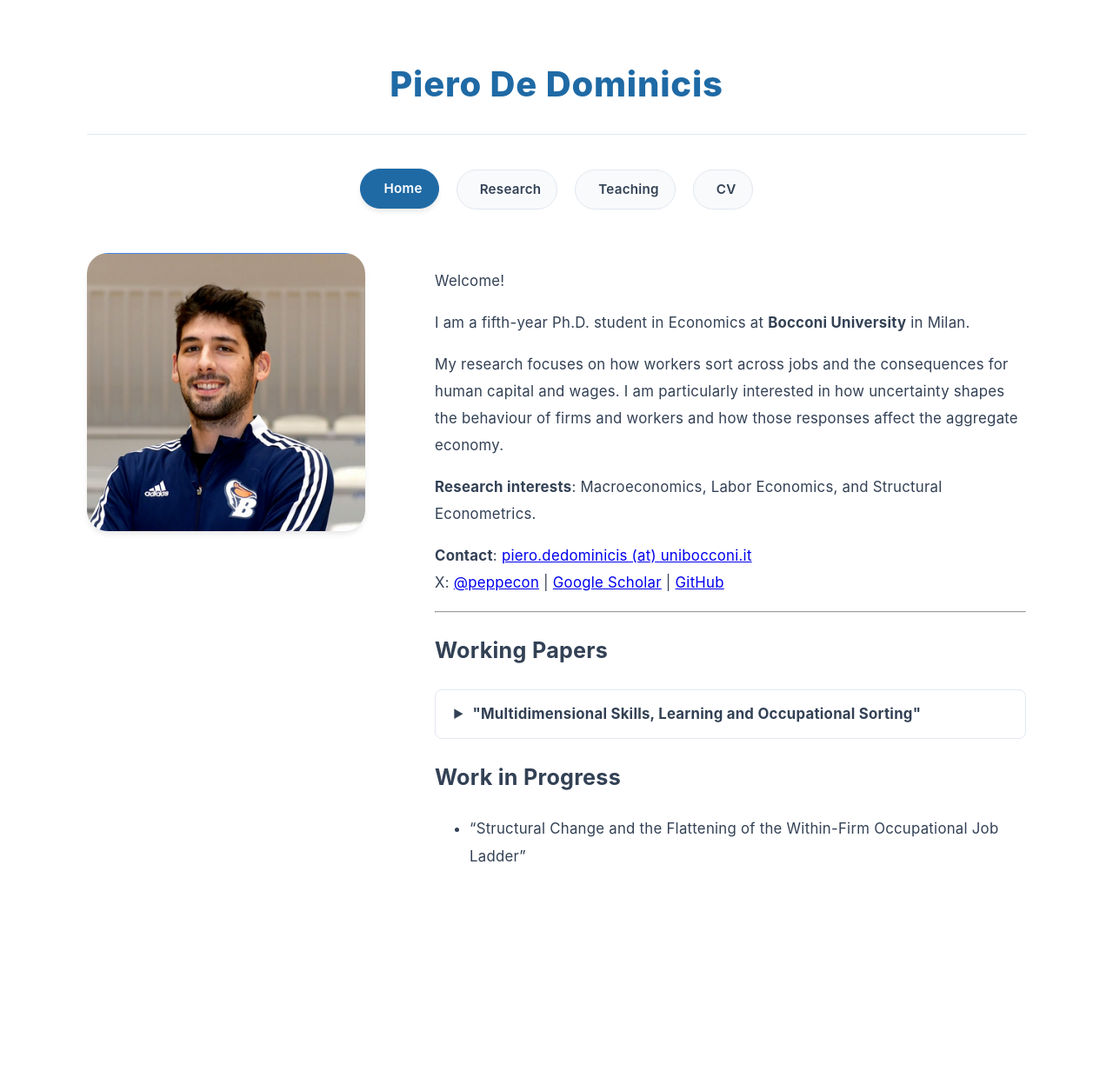
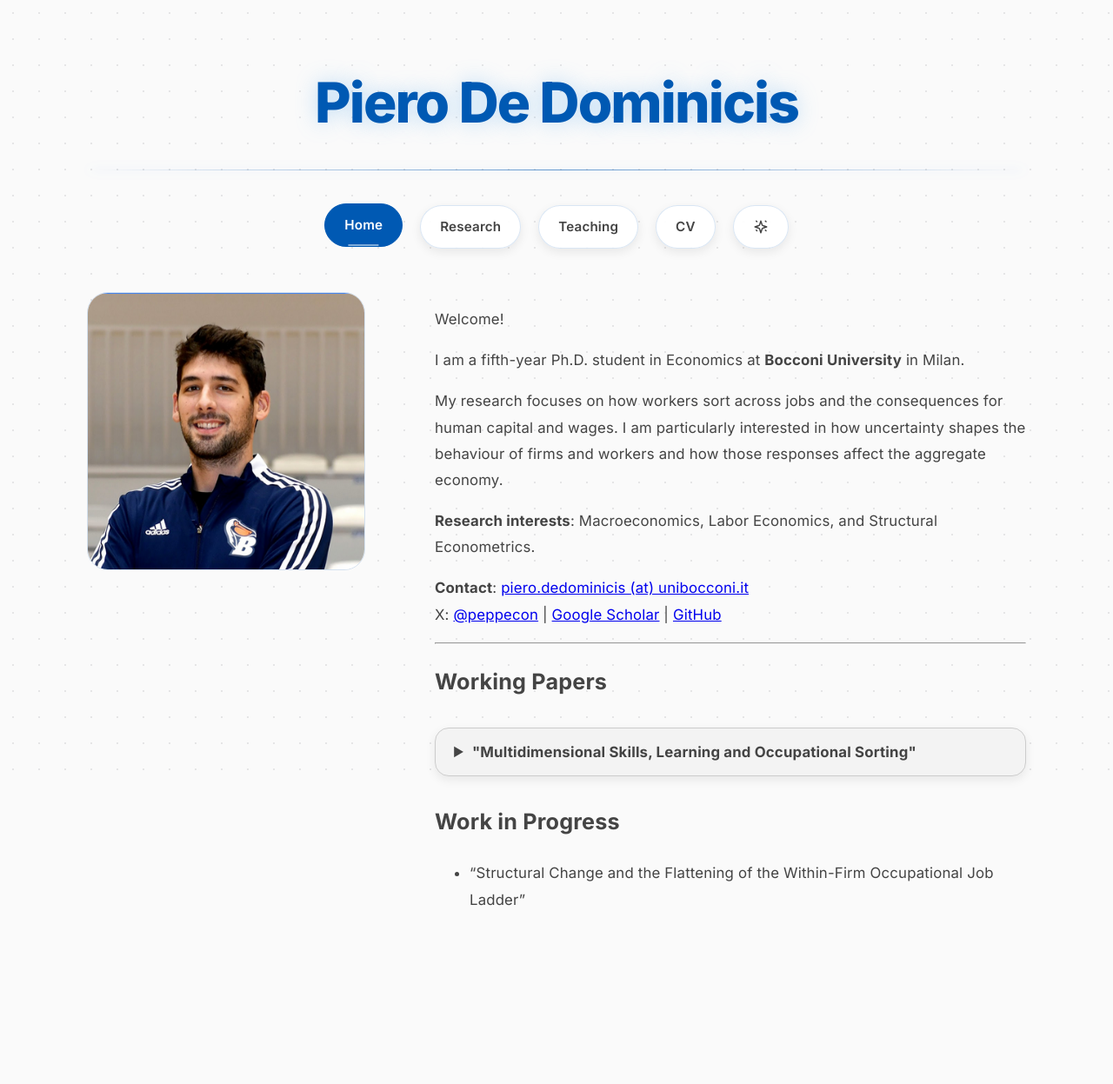
Before and after one commit to peppecon/peppecon.github.io, a Jekyll site: the page built from _pages/about.md, in a window 1280 px wide. Shown: the whole page at 87% size. Built offline with Jekyll 4.4.1, drawn with Linux system fonts in a browser that asks for light colours; before the commit the page ends 1197 px from its top, so only the background shows below that.

Commit message:
feat: Implement a persistent theme switcher with light and dark modes, new typography, and UI enhancements including glassmorphism and entrance animations.

```diff
--- a/_includes/head.html
+++ b/_includes/head.html
@@ -14,9 +14,22 @@
 
 <script>
   document.documentElement.className = document.documentElement.className.replace(/\bno-js\b/g, '') + ' js ';
+  (function () {
+    var theme = localStorage.getItem('site-theme-view');
+    if (theme === 'classic') {
+      document.documentElement.setAttribute('data-site-view', 'classic');
+    }
+  })();
 </script>
 
 <!-- For all browsers -->
 <link rel="stylesheet" href="{{ base_path }}/assets/css/main.css">
 
+<!-- Google Fonts -->
+<link rel="preconnect" href="https://fonts.googleapis.com">
+<link rel="preconnect" href="https://fonts.gstatic.com" crossorigin>
+<link
+  href="https://fonts.googleapis.com/css2?family=Cormorant+Garamond:wght@600;700&family=Inter:wght@300;400;500;600;700;800&display=swap"
+  rel="stylesheet">
+
 <meta http-equiv="cleartype" content="on">
--- a/_includes/scripts.html
+++ b/_includes/scripts.html
@@ -1,4 +1,5 @@
 <script src="{{ base_path }}/assets/js/main.min.js"></script>
-<script src="{{ base_path }}/assets/js/abstracts.js"></script>
+<script src="{{ site.baseurl }}/assets/js/abstracts.js"></script>
+<script src="{{ site.baseurl }}/assets/js/theme-switch.js"></script>
 
 {% include analytics.html %}
--- a/_layouts/default.html
+++ b/_layouts/default.html
@@ -18,30 +18,35 @@ layout: compress
 
   <main class="modern-main">
     <!-- Centered Header -->
-    <header class="site-header">
+    <header class="site-header animate-in">
       <h1 class="site-title">{{ site.title }}</h1>
       <hr class="header-divider">
 
-      <!-- Global Pill Navigation -->
       <nav class="pill-nav">
-        <a href="{{ base_path }}/" class="pill-nav-link {% if page.url == '/' %}active{% endif %}">
-          <i class="fas fa-home"></i> Home
-        </a>
-        <a href="{{ base_path }}/research/" class="pill-nav-link {% if page.url == '/research/' %}active{% endif %}">
-          <i class="fas fa-flask"></i> Research
-        </a>
-        <a href="{{ base_path }}/teaching/" class="pill-nav-link {% if page.url == '/teaching/' %}active{% endif %}">
-          <i class="fas fa-chalkboard"></i> Teaching
-        </a>
-        <a href="{{ base_path }}/cv/" class="pill-nav-link {% if page.url == '/cv/' %}active{% endif %}">
-          <i class="fas fa-file-alt"></i> CV
-        </a>
+        <a href="{{ site.baseurl }}/" class="pill-nav-link {% if page.url == '/' %}active{% endif %}">Home</a>
+        <a href="{{ site.baseurl }}/research/"
+          class="pill-nav-link {% if page.url contains '/research/' %}active{% endif %}">Research</a>
+        <a href="{{ site.baseurl }}/teaching/"
+          class="pill-nav-link {% if page.url contains '/teaching/' %}active{% endif %}">Teaching</a>
+        <a href="{{ site.baseurl }}/cv/" class="pill-nav-link {% if page.url contains '/cv/' %}active{% endif %}">CV</a>
+        <button id="site-theme-toggle" class="pill-nav-link theme-btn" aria-label="Toggle Theme" title="Switch Theme">
+          <svg xmlns="http://www.w3.org/2000/svg" width="18" height="18" viewBox="0 0 24 24" fill="none"
+            stroke="currentColor" stroke-width="2" stroke-linecap="round" stroke-linejoin="round" style="margin: 0;">
+            <path
+              d="m12 3-1.912 5.813a2 2 0 0 1-1.275 1.275L3 12l5.813 1.912a2 2 0 0 1 1.275 1.275L12 21l1.912-5.813a2 2 0 0 1 1.275-1.275L21 12l-5.813-1.912a2 2 0 0 1-1.275-1.275L12 3Z">
+            </path>
+            <path d="m5 3 1 1"></path>
+            <path d="m19 17 1 1"></path>
+            <path d="M19 3l1 1"></path>
+            <path d="m5 17 1 1"></path>
+          </svg>
+        </button>
       </nav>
     </header>
 
     {% if page.url == '/' %}
     <!-- Home Page Hero (Pic + Bio) -->
-    <section class="hero-section">
+    <section class="hero-section animate-in" style="animation-delay: 0.1s;">
       <div class="hero-image-container">
         <img src="{{ base_path }}/images/{{ site.author.avatar }}" alt="{{ site.author.name }}" class="hero-image">
       </div>
--- a/_sass/modern-layout.scss
+++ b/_sass/modern-layout.scss
@@ -1,18 +1,89 @@
 /* Modern Minimalist Centered Layout */
 
 html.modern-layout {
-  --primary-bg: #ffffff;
-  --secondary-bg: #ffffff;
-  --tertiary-bg: #f8fafc;
-  --text-primary: #1e293b;
-  --text-secondary: #334155;
-  --text-muted: #64748b;
-  --accent-color: #1f6aa5;
-  --accent-hover: #174f7a;
-  --accent-light: #eff6ff;
-  --border-color: #e2e8f0;
-  --shadow-sm: 0 1px 3px rgba(0, 0, 0, 0.1);
-  --shadow-md: 0 4px 6px -1px rgba(0, 0, 0, 0.1);
+  /* Default Theme: Light Mode (Maximum Contrast) */
+  --primary-bg: #fafafa;
+  --secondary-bg: #f3f3f3;
+  --tertiary-bg: #e5e5e6;
+  --text-primary: #111111;
+  /* Deep Black */
+  --text-secondary: #444444;
+  /* Darker Slate */
+  --text-muted: #777777;
+  --accent-color: #0059b3;
+  /* High-contrast Deep Blue */
+  --accent-hover: #003d7a;
+  --accent-light: rgba(0, 89, 179, 0.08);
+  --border-color: #cccccc;
+  --shadow-sm: 0 4px 12px rgba(0, 0, 0, 0.08);
+  --shadow-md: 0 8px 24px rgba(0, 89, 179, 0.12);
+  --shadow-lg: 0 12px 32px rgba(0, 89, 179, 0.18);
+  --glass-bg: rgba(255, 255, 255, 0.9);
+  --glass-border: rgba(0, 89, 179, 0.15);
+  --dot-color: #e5e5e6;
+
+  /* Typography Tokens */
+  --font-serif: 'Inter', sans-serif;
+  --font-sans: 'Inter', sans-serif;
+  --font-display: 'Cormorant Garamond', serif;
+  --glass-blur: blur(14px);
+
+  /* Global Transitions */
+  transition: background-color 0.5s ease, color 0.5s ease, border-color 0.5s ease;
+}
+
+/* Theme Override: Classic Dark (Maximum Visibility) */
+html.modern-layout[data-site-view="classic"] {
+  --primary-bg: #0d1117;
+  --secondary-bg: #161b22;
+  --tertiary-bg: #21262d;
+  --text-primary: #ffffff;
+  /* Pure White */
+  --text-secondary: #c9d1d9;
+  /* Light Silver */
+  --text-muted: #8b949e;
+  --accent-color: #58a6ff;
+  /* Radiant Blue */
+  --accent-hover: #79c0ff;
+  --accent-light: rgba(88, 166, 255, 0.15);
+  --border-color: #3e4451;
+  --shadow-sm: 0 0 10px rgba(88, 166, 255, 0.15);
+  --shadow-md: 0 0 20px rgba(88, 166, 255, 0.25);
+  --shadow-lg: 0 0 40px rgba(88, 166, 255, 0.4);
+  --glass-bg: rgba(13, 17, 23, 0.9);
+  --glass-border: rgba(88, 166, 255, 0.3);
+  --dot-color: #30363d;
+}
+
+/* Background Pattern - Softer Graphite Dot Grid */
+html.modern-layout::after {
+  content: "";
+  position: fixed;
+  top: 0;
+  left: 0;
+  width: 100%;
+  height: 100%;
+  z-index: -1;
+  background-image: radial-gradient(var(--dot-color) 1px, transparent 1px);
+  background-size: 30px 30px;
+  pointer-events: none;
+  transition: opacity 0.5s ease;
+}
+
+@keyframes fadeUp {
+  from {
+    opacity: 0;
+    transform: translateY(20px);
+  }
+
+  to {
+    opacity: 1;
+    transform: translateY(0);
+  }
+}
+
+.modern-layout .animate-in {
+  animation: fadeUp 0.8s cubic-bezier(0.16, 1, 0.3, 1) forwards;
 }
 
 * {
@@ -22,13 +93,15 @@ html.modern-layout {
 .modern-body {
   margin: 0;
   padding: 0;
-  font-family: 'Inter', -apple-system, sans-serif;
+  font-family: var(--font-serif);
+  /* Everything is Serif now */
   color: var(--text-primary);
   background: var(--primary-bg);
-  line-height: 1.85;
-  /* Increased for more spacious text */
-  letter-spacing: 0.015em;
-  /* Increased horizontal spacing for text */
+  line-height: 1.8;
+  letter-spacing: 0.01em;
+  /* Looser for serif readability */
+  -webkit-font-smoothing: antialiased;
+  transition: background-color 0.5s ease, color 0.5s ease;
 }
 
 /* Global Container */
@@ -50,19 +123,26 @@ html.modern-layout {
 }
 
 .site-title {
-  font-size: 2.5rem;
+  font-family: var(--font-serif);
+  font-size: 4rem;
+  /* Even larger for impact */
   font-weight: 800;
   color: var(--accent-color);
+  /* Atom Blue */
   margin: 0;
-  letter-spacing: 0.02em;
-  /* More horizontal breathing room */
+  letter-spacing: -0.03em;
+  text-shadow: 0 0 25px rgba(97, 175, 239, 0.4);
+  /* Blue Glow */
 }
 
 /* Horizontal Rule style */
 .header-divider {
   border: 0;
-  border-top: 1px solid var(--border-color);
+  height: 1px;
+  background: linear-gradient(to right, transparent, var(--accent-color), transparent);
   margin: 20px 0 40px;
+  box-shadow: 0 0 15px rgba(88, 166, 255, 0.4);
+  opacity: 0.6;
 }
 
 /* Pill Navigation */
@@ -80,24 +160,57 @@ html.modern-layout {
   display: inline-flex;
   align-items: center;
   gap: 8px;
-  padding: 8px 18px;
-  background: var(--tertiary-bg);
+  padding: 10px 22px;
+  background: var(--glass-bg);
+  backdrop-filter: var(--glass-blur);
+  -webkit-backdrop-filter: var(--glass-blur);
   color: var(--text-secondary);
   border-radius: 9999px;
   text-decoration: none !important;
   font-weight: 600;
   font-size: 0.95rem;
-  border: 1px solid var(--border-color);
-  transition: all 0.2s ease;
+  border: 1px solid var(--glass-border);
+  transition: all 0.3s cubic-bezier(0.4, 0, 0.2, 1);
+  box-shadow: var(--shadow-sm);
+  position: relative;
+  overflow: hidden;
+}
+
+.pill-nav-link::after {
+  content: '';
+  position: absolute;
+  bottom: 0;
+  left: 50%;
+  width: 0;
+  height: 2px;
+  background: white;
+  transition: all 0.3s ease;
+  transform: translateX(-50%);
+  opacity: 0.5;
+}
+
+.pill-nav-link:hover::after,
+.pill-nav-link.active::after {
+  width: 40%;
 }
 
 .pill-nav-link:hover,
 .pill-nav-link.active {
   background: var(--accent-color);
   color: white !important;
+  /* White text on blue pill for both modes */
   border-color: var(--accent-color);
-  transform: translateY(-1px);
-  box-shadow: var(--shadow-md);
+  transform: translateY(-2px);
+  box-shadow: 0 8px 20px var(--shadow-md);
+}
+
+.theme-btn {
+  cursor: pointer;
+  border: 1px solid var(--glass-border);
+  background: var(--glass-bg);
+  display: flex !important;
+  align-items: center;
+  justify-content: center;
 }
 
 /* Hero Section (Pic + Bio) */
@@ -123,8 +236,18 @@ html.modern-layout {
   object-fit: cover;
   object-position: center;
   border-radius: 24px;
-  box-shadow: var(--shadow-md);
+  box-shadow: 0 0 45px var(--shadow-sm);
+  /* Dynamic Aura */
   display: block;
+  transition: all 0.5s cubic-bezier(0.16, 1, 0.3, 1);
+  border: 1px solid var(--glass-border);
+}
+
+.hero-image:hover {
+  transform: scale(1.02) rotate(1deg);
+  box-shadow: 0 0 65px var(--shadow-md);
+  /* Dynamic Intense Glow */
+  border-color: var(--accent-color);
 }
 
 .hero-bio {
@@ -140,14 +263,22 @@ html.modern-layout {
 }
 
 .content-section h2 {
-  font-size: 1.1rem;
-  font-weight: 800;
-  text-transform: uppercase;
-  letter-spacing: 0.1em;
-  color: var(--text-muted);
-  border-bottom: 1px solid var(--border-color);
-  padding-bottom: 10px;
-  margin: 60px 0 30px;
+  font-family: var(--font-serif);
+  font-size: 1.5rem;
+  /* Larger and more expressive */
+  font-weight: 700;
+  text-transform: none;
+  /* Serifs look better in mixed case */
+  letter-spacing: -0.01em;
+  color: var(--accent-color);
+  /* Blue Headings */
+  border-bottom: 2px solid var(--accent-color);
+  padding-bottom: 12px;
+  margin: 80px 0 40px;
+  text-shadow: 0 0 15px var(--shadow-md);
+  /* Dynamic Glow */
+  box-shadow: 0 4px 15px -12px var(--accent-color);
+  transition: color 0.5s ease, border-color 0.5s ease, text-shadow 0.5s ease;
 }
 
 /* Interest Tags (used in bio) */
@@ -163,16 +294,35 @@ html.modern-layout {
   font-weight: 600;
   color: var(--accent-color);
   background: var(--accent-light);
-  padding: 4px 12px;
-  border-radius: 4px;
+  padding: 6px 14px;
+  border-radius: 9999px;
+  /* Pill style */
+  border: 1px solid rgba(13, 148, 136, 0.1);
+  transition: all 0.2s ease;
+}
+
+.interest-tag:hover {
+  background: var(--accent-color);
+  color: white;
+  transform: translateY(-1px);
 }
 
 /* Abstract Container */
 .abstract-container {
-  margin: 20px 0;
+  margin: 30px 0;
   border: 1px solid var(--border-color);
-  border-radius: 8px;
-  background: var(--primary-bg);
+  border-radius: 16px;
+  /* More rounded */
+  background: var(--secondary-bg);
+  transition: all 0.3s ease;
+  overflow: hidden;
+  box-shadow: var(--shadow-sm);
+}
+
+.abstract-container:hover {
+  border-color: var(--accent-color);
+  box-shadow: 0 0 25px rgba(97, 175, 239, 0.15);
+  transform: translateY(-2px);
 }
 
 .abstract-header {
@@ -233,18 +383,50 @@ html.modern-layout {
 
 /* Responsive */
 @media (max-width: 768px) {
+  .modern-main {
+    padding: 20px 20px 60px;
+  }
+
+  .site-header {
+    margin-bottom: 30px;
+    padding-top: 20px;
+  }
+
+  .site-title {
+    font-size: 2.2rem;
+    text-shadow: 0 0 10px rgba(34, 211, 238, 0.3);
+  }
+
+  .pill-nav {
+    gap: 12px;
+    margin-bottom: 30px;
+  }
+
+  .pill-nav-link {
+    padding: 8px 16px;
+    font-size: 0.85rem;
+  }
+
   .hero-section {
     flex-direction: column;
     align-items: center;
     text-align: center;
-    gap: 25px;
+    gap: 30px;
   }
 
-  .site-title {
-    font-size: 2rem;
+  .hero-image {
+    width: 240px;
+    height: 240px;
+    box-shadow: 0 0 20px rgba(34, 211, 238, 0.2);
   }
 
-  .pill-nav {
-    margin-bottom: 40px;
+  .content-section h2 {
+    font-size: 1.25rem;
+    margin-top: 50px;
+  }
+
+  .abstract-content {
+    padding: 15px 15px 30px;
+    font-size: 1rem;
   }
 }
--- /dev/null
+++ b/assets/js/theme-switch.js
@@ -0,0 +1,25 @@
+document.addEventListener('DOMContentLoaded', function () {
+    const themeToggle = document.getElementById('site-theme-toggle');
+    const htmlElement = document.documentElement;
+    const STORAGE_KEY = 'site-theme-view';
+
+    if (themeToggle) {
+        themeToggle.addEventListener('click', function () {
+            const isClassic = htmlElement.getAttribute('data-site-view') === 'classic';
+
+            if (isClassic) {
+                htmlElement.removeAttribute('data-site-view');
+                localStorage.setItem(STORAGE_KEY, 'atom');
+            } else {
+                htmlElement.setAttribute('data-site-view', 'classic');
+                localStorage.setItem(STORAGE_KEY, 'classic');
+            }
+
+            // Haptic-like effect
+            themeToggle.style.transform = 'scale(0.9)';
+            setTimeout(() => {
+                themeToggle.style.transform = '';
+            }, 100);
+        });
+    }
+});
```
